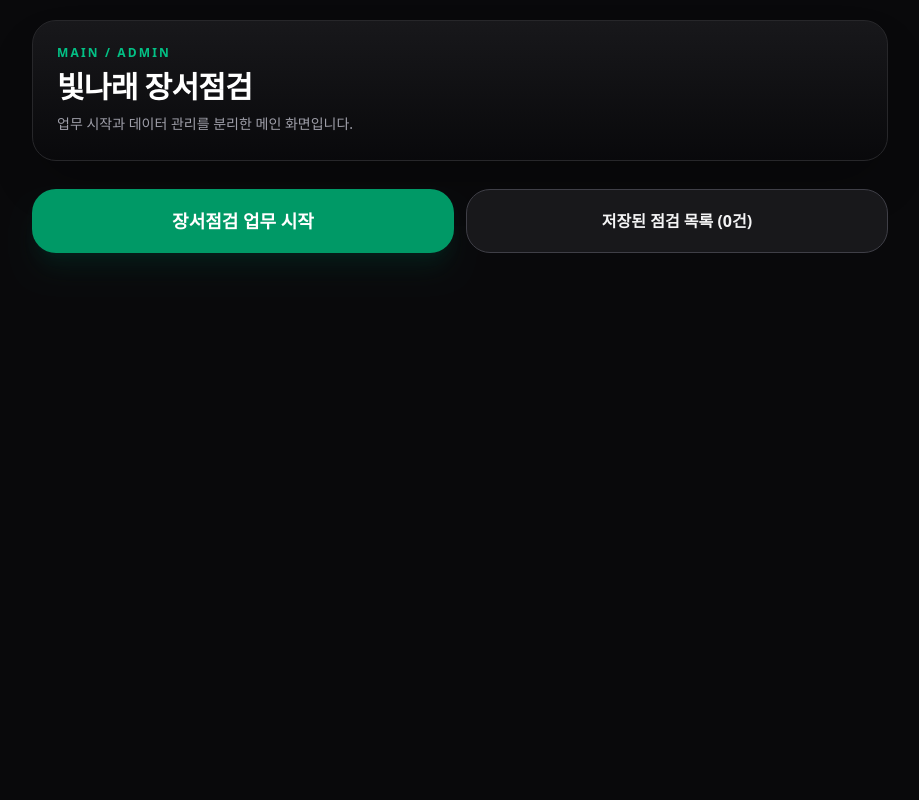
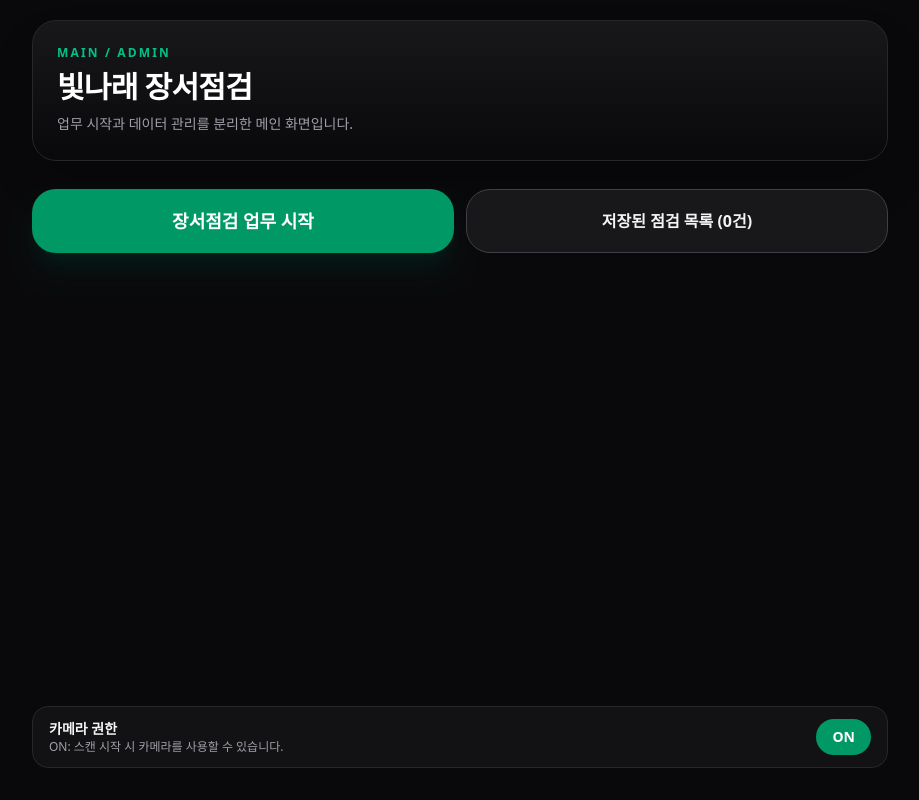
Before and after one commit to DAAC-A00/book_scanner, a Next.js app: page / in a window 1280 px wide. Shown: the whole page, without its empty margins (180-1099 px from the left). Built offline with nearby package versions, Linux system fonts and the light colour scheme.

Commit message:
카메라 권한 토글 기능을 추가하여 사용자가 스캔 시작 전 카메라 접근을 쉽게 관리할 수 있도록 개선함. 카메라 상태에 따라 안내 메시지를 표시하고, UI에서 카메라 권한 상태를 명확히 전달하여 사용자 경험을 향상시킴.

```diff
--- a/src/app/page.tsx
+++ b/src/app/page.tsx
@@ -31,6 +31,8 @@ function toPlain(text: string): string {
     .filter((x) => x.length > 0)
     .join("\n");
 }
+
+const CAMERA_TOGGLE_STORAGE_KEY = "book-scanner:camera-enabled";
 
 type Screen = "main" | "scan" | "list" | "detail";
 
@@ -66,6 +68,7 @@ export default function Home() {
   const [selectedKey, setSelectedKey] = useState<string | null>(null);
   const [selectedText, setSelectedText] = useState("");
   const [copyDone, setCopyDone] = useState(false);
+  const [cameraEnabled, setCameraEnabled] = useState(true);
   const timerRef = useRef<number | null>(null);
   const skipNextPopConfirmRef = useRef(false);
   const didSetupHistoryRef = useRef(false);
@@ -98,6 +101,12 @@ export default function Home() {
     return () => {
       if (timerRef.current !== null) window.clearTimeout(timerRef.current);
     };
+  }, []);
+
+  useEffect(() => {
+    if (typeof window === "undefined") return;
+    const saved = window.localStorage.getItem(CAMERA_TOGGLE_STORAGE_KEY);
+    if (saved === "off") setCameraEnabled(false);
   }, []);
 
   useEffect(() => {
@@ -147,10 +156,42 @@ export default function Home() {
   }, [applyScreen]);
 
   const startWork = () => {
+    if (!cameraEnabled) {
+      window.alert(
+        "카메라가 OFF 상태입니다. 하단 토글에서 ON으로 변경한 뒤 다시 시작해 주세요."
+      );
+      return;
+    }
     beginInventorySession();
     setIsScanMode(true);
     pushScreenHistory("scan");
   };
+
+  const toggleCameraAccess = useCallback(async () => {
+    if (cameraEnabled) {
+      setCameraEnabled(false);
+      window.localStorage.setItem(CAMERA_TOGGLE_STORAGE_KEY, "off");
+      return;
+    }
+
+    if (!navigator.mediaDevices?.getUserMedia) {
+      window.alert("이 브라우저에서는 카메라 권한 요청을 지원하지 않습니다.");
+      return;
+    }
+
+    try {
+      const stream = await navigator.mediaDevices.getUserMedia({
+        video: { facingMode: "environment" },
+      });
+      stream.getTracks().forEach((track) => track.stop());
+      setCameraEnabled(true);
+      window.localStorage.setItem(CAMERA_TOGGLE_STORAGE_KEY, "on");
+    } catch {
+      window.alert(
+        "카메라 권한을 켤 수 없습니다. 브라우저 설정에서 카메라를 허용해 주세요."
+      );
+    }
+  }, [cameraEnabled]);
 
   const openDetail = (key: string) => {
     setSelectedKey(key);
@@ -337,6 +378,38 @@ export default function Home() {
             </div>
           </section>
         )}
+
+        {adminView === "main" && (
+          <div className="mt-auto pt-6">
+            <section className="rounded-2xl border border-zinc-800 bg-zinc-900/60 px-4 py-3">
+              <div className="flex items-center justify-between gap-3">
+                <div>
+                  <p className="text-sm font-semibold text-zinc-100">
+                    카메라 권한
+                  </p>
+                  <p className="text-xs text-zinc-400">
+                    {cameraEnabled
+                      ? "ON: 스캔 시작 시 카메라를 사용할 수 있습니다."
+                      : "OFF: 스캔 시작 전 카메라 권한을 다시 켜주세요."}
+                  </p>
+                </div>
+                <button
+                  type="button"
+                  role="switch"
+                  aria-checked={cameraEnabled}
+                  onClick={() => void toggleCameraAccess()}
+                  className={`rounded-full px-4 py-2 text-sm font-semibold transition ${
+                    cameraEnabled
+                      ? "bg-emerald-600 text-white active:bg-emerald-700"
+                      : "border border-zinc-600 bg-zinc-800 text-zinc-100 active:bg-zinc-700"
+                  }`}
+                >
+                  {cameraEnabled ? "ON" : "OFF"}
+                </button>
+              </div>
+            </section>
+          </div>
+        )}
       </div>
     </main>
   );
--- a/src/components/Scanner.tsx
+++ b/src/components/Scanner.tsx
@@ -23,29 +23,6 @@ function isLikelyDesktop(): boolean {
   const hasTouch =
     "ontouchstart" in window || (navigator.maxTouchPoints ?? 0) > 0;
   return !coarsePointer && !hasTouch;
-}
-
-function getCameraSettingsUrl(): string | null {
-  if (typeof navigator === "undefined") return null;
-  const ua = navigator.userAgent.toLowerCase();
-
-  // Chromium 계열(안드로이드 포함)
-  if (ua.includes("chrome") && !ua.includes("edg") && !ua.includes("opr")) {
-    return "chrome://settings/content/camera";
-  }
-
-  // Firefox
-  if (ua.includes("firefox")) {
-    return "about:preferences#privacy";
-  }
-
-  // Edge
-  if (ua.includes("edg")) {
-    return "edge://settings/content/camera";
-  }
-
-  // Safari(iOS/macOS)는 웹에서 시스템 설정 페이지 직접 오픈이 제한적임
-  return null;
 }
 
 /** 저격 스코프: 반투명 마스크 + 가는 레이저(터치는 모두 통과) */
@@ -91,7 +68,6 @@ export default function Scanner({ onExitSession }: ScannerProps) {
   const [cameraRetryToken, setCameraRetryToken] = useState(0);
   const [isRequestingPermission, setIsRequestingPermission] = useState(false);
   const [permissionHint, setPermissionHint] = useState<string | null>(null);
-  const [isOpeningSettings, setIsOpeningSettings] = useState(false);
 
   const inSession = activeSessionKey !== null;
 
@@ -151,28 +127,6 @@ export default function Scanner({ onExitSession }: ScannerProps) {
       setIsRequestingPermission(false);
     }
   }, [isRequestingPermission]);
-
-  const handleOpenCameraSettings = useCallback(() => {
-    if (isOpeningSettings) return;
-    setIsOpeningSettings(true);
-
-    const settingsUrl = getCameraSettingsUrl();
-    if (!settingsUrl) {
-      setPermissionHint(
-        "이 브라우저는 보안 정책상 설정 화면 자동 이동을 지원하지 않습니다. 주소창 좌측 자물쇠 아이콘 > 카메라 허용으로 변경해 주세요."
-      );
-      setToast("설정 자동 열기를 지원하지 않는 브라우저입니다.");
-      window.setTimeout(() => setToast(null), 1400);
-      setIsOpeningSettings(false);
-      return;
-    }
-
-    // 브라우저 설정 탭으로 직접 이동 시도
-    window.location.assign(settingsUrl);
-    window.setTimeout(() => {
-      setIsOpeningSettings(false);
-    }, 500);
-  }, [isOpeningSettings]);
 
   useEffect(() => {
     if (!inSession || mode !== "mock" || isLikelyDesktop()) return;
@@ -401,16 +355,6 @@ export default function Scanner({ onExitSession }: ScannerProps) {
                             ? "카메라 권한 확인 중..."
                             : "카메라 접근 허용하기"}
                         </button>
-                        <button
-                          type="button"
-                          onClick={handleOpenCameraSettings}
-                          disabled={isOpeningSettings}
-                          className="w-full rounded-xl border border-zinc-600 bg-zinc-800/90 px-4 py-3 text-sm font-semibold text-zinc-100 transition active:scale-[0.99] disabled:cursor-not-allowed disabled:opacity-60"
-                        >
-                          {isOpeningSettings
-                            ? "설정 화면 여는 중..."
-                            : "브라우저 설정 열기"}
-                        </button>
                         <p className="text-center text-xs text-zinc-500">
                           설정에서 권한을 허용한 뒤 이 화면으로 돌아오면 자동으로 다시 확인합니다.
                         </p>
```
